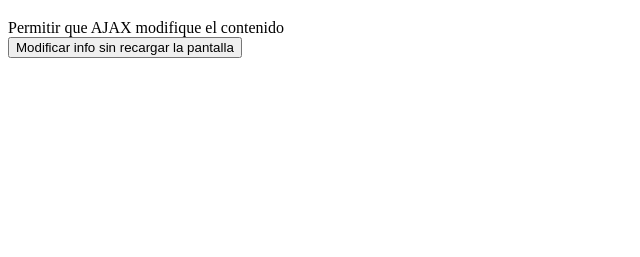
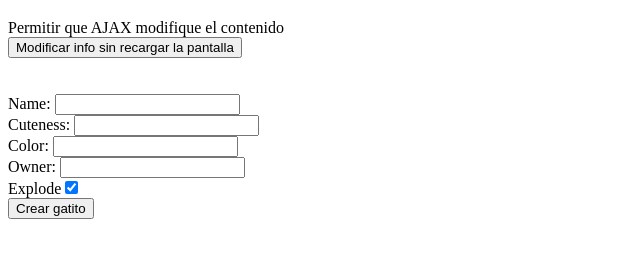
Before and after one commit to ctellezesp/JSON, a plain HTML site: page index.html in a window 1280 px wide. Shown: the part 61-318 px from the top of the page, without its empty margins (0-640 px from the left). Drawn offline with Linux system fonts and the light colour scheme.

Commit message:
form added

```diff
--- a/index.html
+++ b/index.html
@@ -46,6 +46,27 @@
 		function changeText(response){
 
 		}
+
+		function sendCat(){
+			let xhr = new XMLHttpRequest();
+			xhr.open("POST", "http://10.24.43.221:300/kittens");
+			xhr.onload = function(){
+
+			};
+
+			xhr.onerror = function(){
+				alert("La conexión ha fallado");
+			};
+
+			let name = document.getElementById("name").value;
+			let cutennes = document.getElementById("cutennes").value;
+			let color = document.getElementById("color").value;
+			let owner = document.getElementById("owner").value;
+			let explodes = document.getElementById("explodes").checked;
+			let data = {name, cutennes, color, owner, explodes};
+			xhr.send(data);
+			//http://10.24.43,221:300/kittens
+		}
 	</script>
 </head>
 <body>
@@ -53,6 +74,14 @@
 	<span>Permitir que AJAX modifique el contenido</span><br>
 	<button id="btn" type="button" onclick="loadData()">Modificar info sin recargar la pantalla</button>
 
-	<div id="loaded-info"></div>
+	<div id="loaded-info"></div><br><br>
+	<form>
+		Name: <input type="text" id="name"><br>
+		Cuteness: <input type="text" id="cutennes"><br>
+		Color: <input type="text" id="color"><br>
+		Owner: <input type="text" id="owner"><br>
+		Explode<input type="checkbox" id="explode" checked><br>
+		<button type="button" onclick="sendCat()">Crear gatito</button>
+	</form>
 </body>
 </html>
--- a/index.json
+++ b/index.json
@@ -1,7 +1,7 @@
 [{
 	"nombre": "Carlos",
 	"apellido": "Tellez",
-	"hobbies": ["Soccer", "Musica", "TV"]
+	"gustos": ["Soccer", "Musica", "TV"]
 },
 {
 	"nombre": "Arturo",
```
